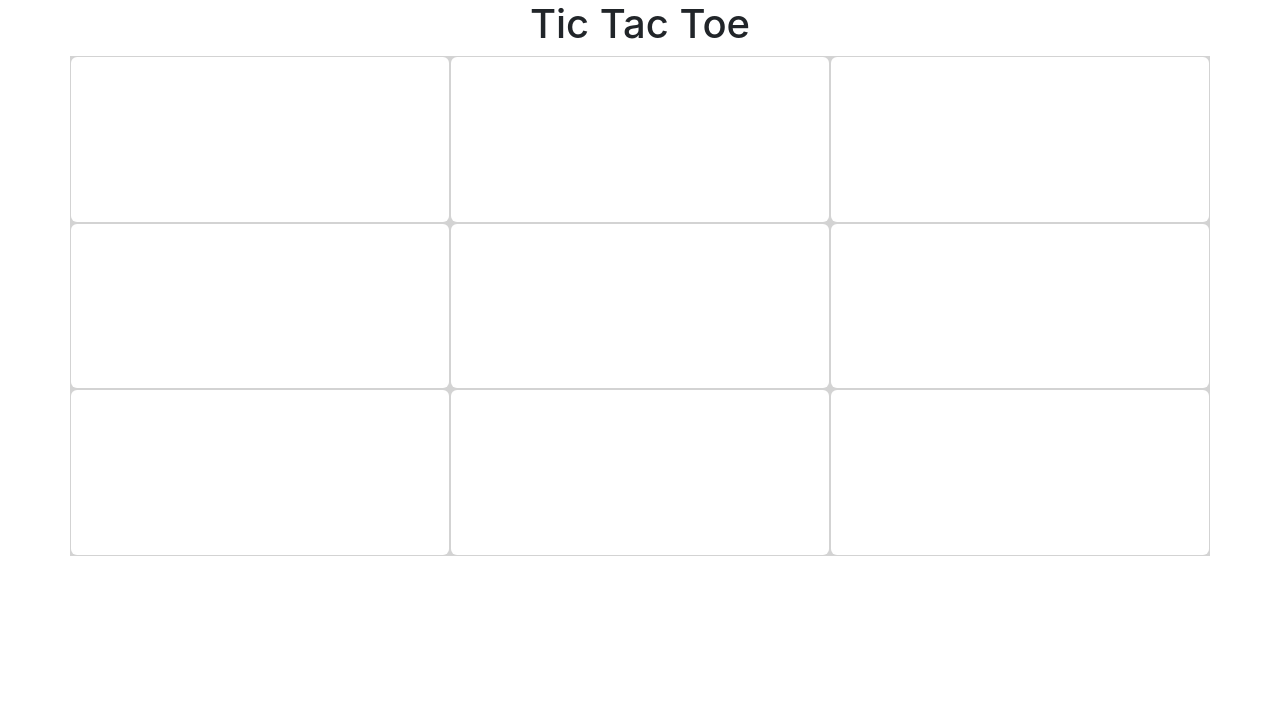
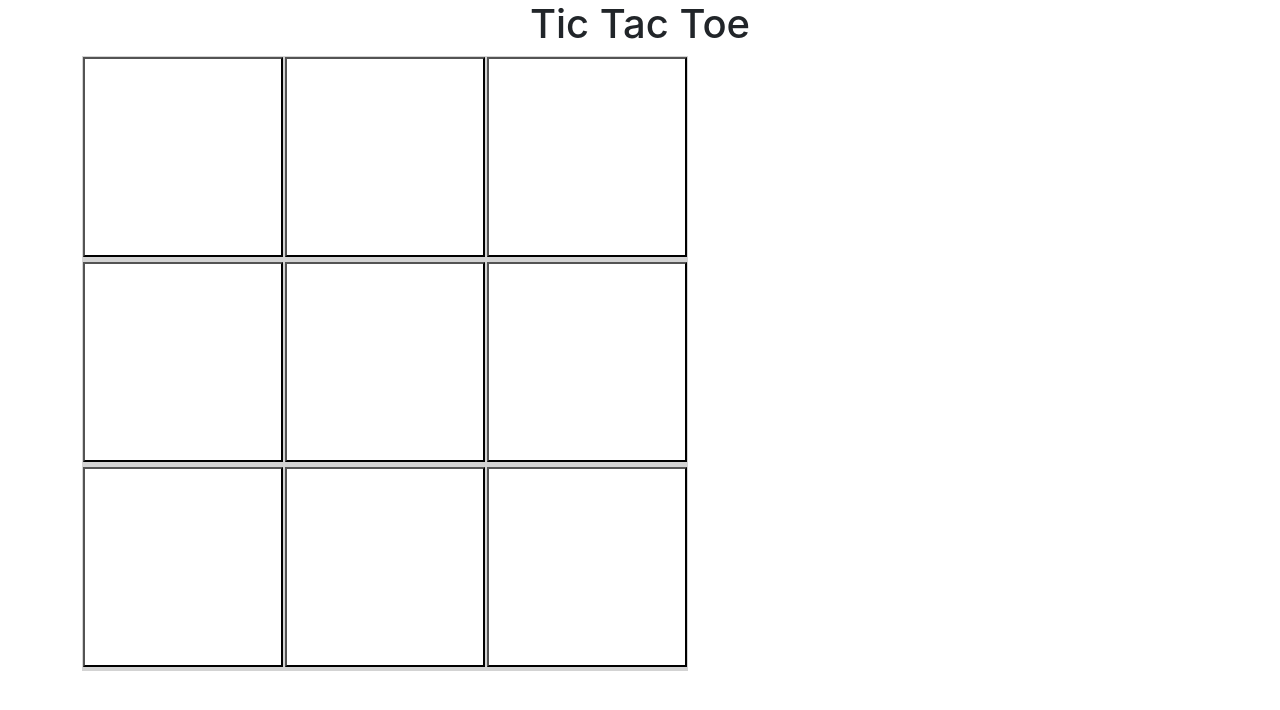
Before and after one commit to cone/training, a React (Create React App) app in the folder reactjs/react18/tic-tac-toe/: page / in a window 1280 px wide. Shown: the top 710 px of the page. Built offline with nearby package versions, Linux system fonts and the light colour scheme.

Commit message:
Improve visuals

```diff
--- a/reactjs/react18/tic-tac-toe/src/App.css
+++ b/reactjs/react18/tic-tac-toe/src/App.css
@@ -1,11 +1,12 @@
 .board {
-  width: 100%;
-  height: 500px;
+  width: 600px;
+  height: 600px;
   background-color: lightgray;
 }
 
 .cell {
-  width: 100%;
-  height: 100%;
+  width: 200px;
+  height: 200px;
   background-color: white;
+  font-size: 30px;
 }
--- a/reactjs/react18/tic-tac-toe/src/components/Board.js
+++ b/reactjs/react18/tic-tac-toe/src/components/Board.js
@@ -3,29 +3,32 @@ import { findWinColumn, findWinDiagonal, findWinRow } from "../utils/winConditio
 import { findLeftDiagonal, findRightDiagonal } from "../utils/diagonals";
 import { getRowAndCol } from "../utils/board";
 
-const initialBoard = [
+const board = [
   ["", "", ""],
   ["", "", ""],
   ["", "", ""],
 ];
-const board = [...initialBoard];
 const leftDiagonal = findLeftDiagonal(board);
 const rightDiagonal = findRightDiagonal(board);
 
 const Board = () => {
   const [currentSymbol, setCurrentSymbol] = useState("O");
+  const [message, setMessage] = useState("");
+
 
   const renderButton = (position) => {
     return (
-      <button data-position={position} onClick={onButtonClick} className="btn cell"></button>
+      <button data-position={position} onClick={onButtonClick} className="cell"></button>
     );
   };
 
   const onButtonClick = (e) => {
+    const [row, col] = getRowAndCol(e.target.dataset.position);
+    const selectedSymbol = board[row - 1][col - 1];
+    if (selectedSymbol) return;
     e.target.innerText = currentSymbol;
-    const [row, col] = getRowAndCol(e.target.dataset.position);
     board[row - 1][col - 1] = currentSymbol;
-    if (findWinConditions(row, col)) alert(`${currentSymbol} won!!!`);
+    if (findWinConditions(row, col)) setMessage(`${currentSymbol} won!!!`);
     setCurrentSymbol(currentSymbol === "O" ? "X" : "O");
   };
 
@@ -39,7 +42,9 @@ const Board = () => {
   return (
     <div className="container text-center">
       <h1>Tic Tac Toe</h1>
-      <div className="row center-block">
+      <h2>{message}</h2>
+      <div className="row">
+        <div>
           <table className="board">
             <tbody>
               <tr>
@@ -61,6 +66,7 @@ const Board = () => {
           </table>
         </div>
       </div>
+    </div>
   )
 }
 
```
Lines whose indentation alone changed are shown as unchanged.
